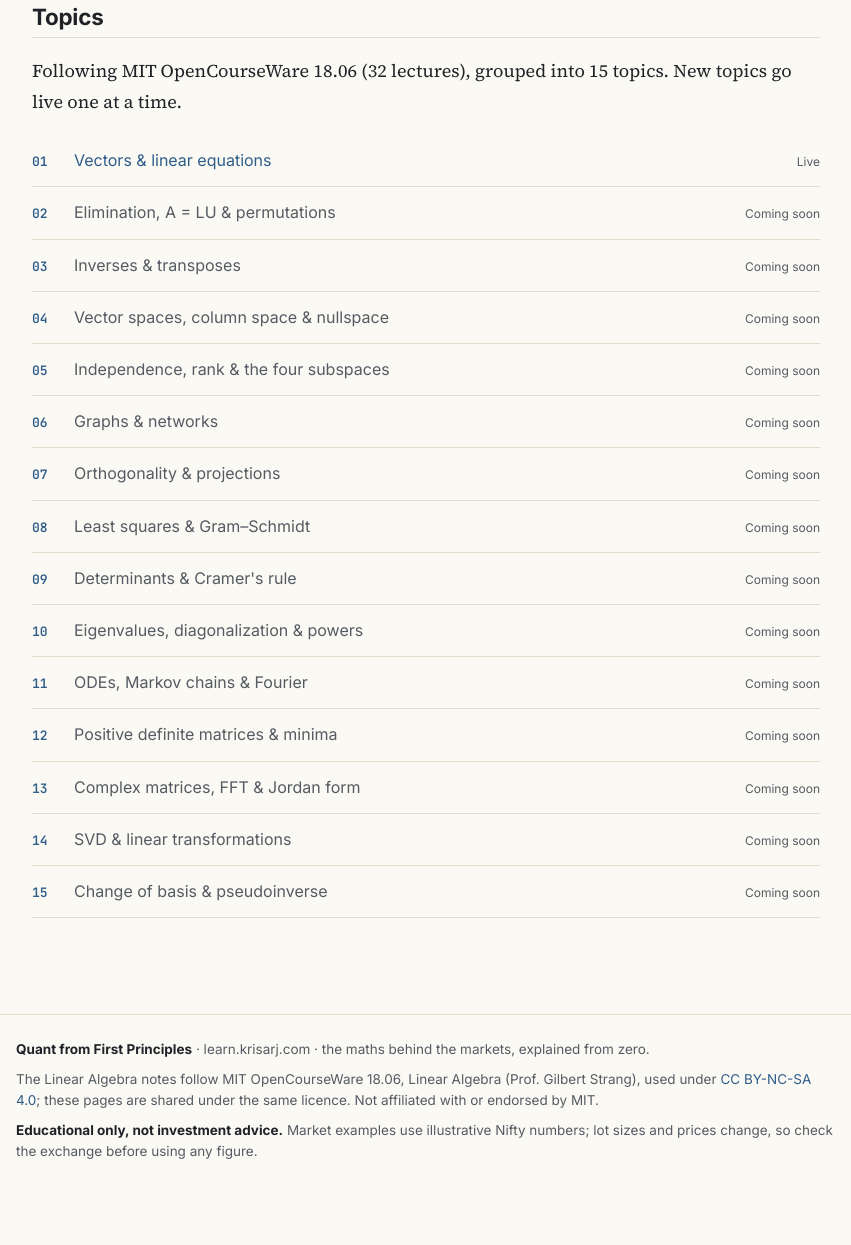
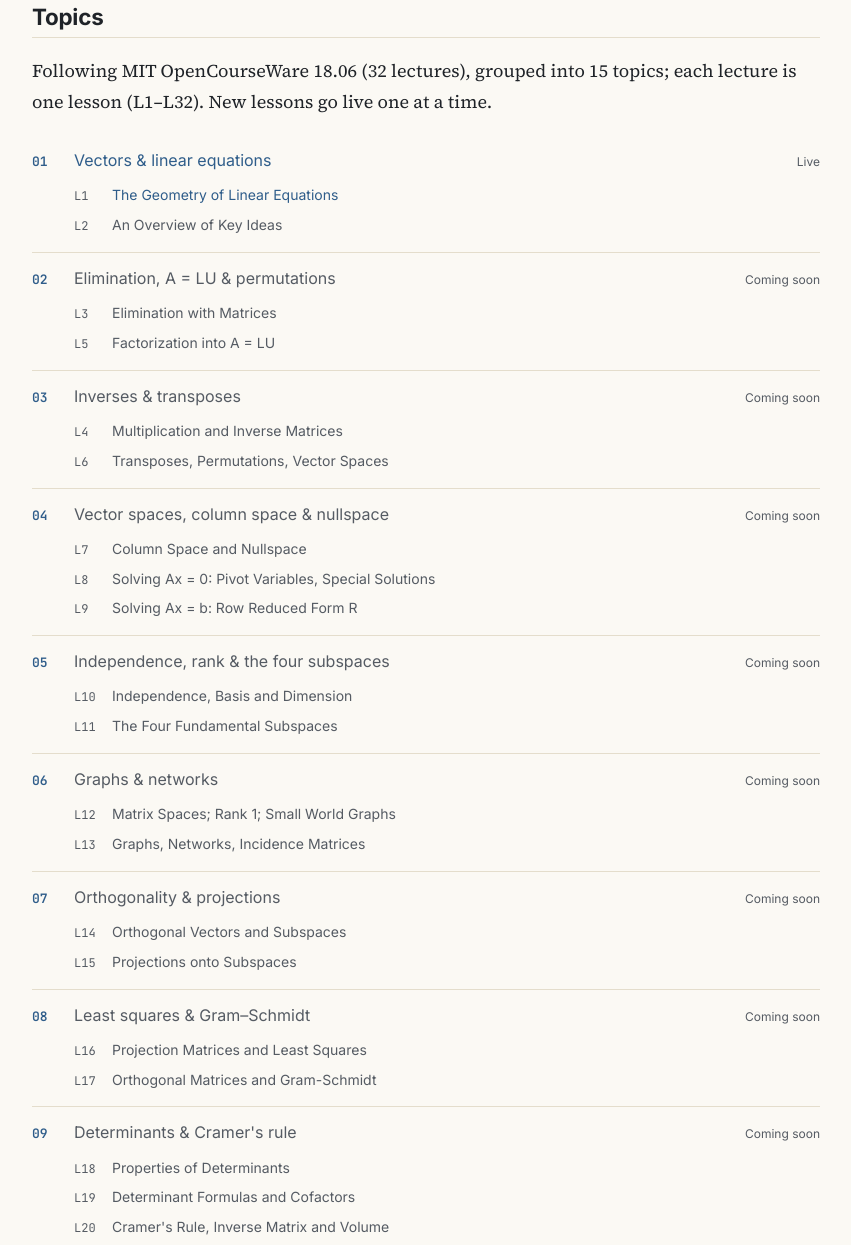
Before and after one commit to yeshwanth3430/krisarj-site, a plain HTML site: page public/linear-algebra/index.html in a window 1280 px wide. Shown: the part 267-1512 px from the top of the page, without its empty margins (214-1065 px from the left). Before the commit the page ends 1470 px from the top, so only its background shows below. Drawn offline with Linux system fonts and the light colour scheme.

Commit message:
Linear Algebra: list all 32 MIT 18.06 lectures as lessons under the 15 topics (titles only); L2 back as coming soon
Co-Authored-By: Claude Opus 5.5 <noreply@anthropic.com>

```diff
--- a/public/assets/notebook.css
+++ b/public/assets/notebook.css
@@ -159,6 +159,10 @@ details.proof[open] > summary { margin-bottom: 8px; }
 .toc li .t { flex: 1; }
 .toc li .s { font-size: 12px; color: var(--ink-soft); white-space: nowrap; }
 .toc li.todo .t { color: var(--ink-soft); }
+.toc .lessons { list-style: none; padding: 0; margin: 6px 0 0; }
+.toc .lessons li { display: flex; gap: 10px; padding: 3px 0; border: 0; font-size: 14px; color: var(--ink-soft); }
+.toc .lessons li:not(.todo) { color: var(--ink); }
+.toc .lessons .ln { font: 500 12px/1.6 var(--mono); color: var(--ink-soft); min-width: 28px; }
 .empty { color: var(--ink-soft); font: italic 16px/1.6 var(--serif); padding: 16px 0; }
 
 /* prev / next at the bottom of note pages */
--- a/public/linear-algebra/index.html
+++ b/public/linear-algebra/index.html
@@ -8,7 +8,7 @@
 <link rel="icon" href="../assets/favicon.svg" type="image/svg+xml">
 <link rel="preconnect" href="https://fonts.googleapis.com">
 <link href="https://fonts.googleapis.com/css2?family=Inter:wght@400;500;600;700&family=JetBrains+Mono:wght@400;600;700&family=Source+Serif+4:ital,wght@0,400;0,600;1,400&display=swap" rel="stylesheet">
-<link rel="stylesheet" href="../assets/notebook.css?v=3">
+<link rel="stylesheet" href="../assets/notebook.css?v=4">
 <link rel="stylesheet" href="../assets/site.css?v=5">
 <script src="../assets/notebook.js?v=2"></script>
 </head>
@@ -22,23 +22,38 @@
   <h1>Linear Algebra</h1>
   <p class="subtitle">Vectors, matrices, elimination, vector spaces, orthogonality, determinants, eigenvalues, SVD — the language of portfolios and factor models.</p>
   <h2>Topics</h2>
-  <p>Following MIT OpenCourseWare 18.06 (32 lectures), grouped into 15 topics. New topics go live one at a time.</p>
+  <p>Following MIT OpenCourseWare 18.06 (32 lectures), grouped into 15 topics; each lecture is one lesson (L1–L32). New lessons go live one at a time.</p>
   <ol class="toc">
-    <li><span class="n">01</span><span class="t"><a href="topic-01.html">Vectors &amp; linear equations</a></span><span class="s">Live</span></li>
-    <li class="todo"><span class="n">02</span><span class="t">Elimination, A = LU &amp; permutations</span><span class="s">Coming soon</span></li>
-    <li class="todo"><span class="n">03</span><span class="t">Inverses &amp; transposes</span><span class="s">Coming soon</span></li>
-    <li class="todo"><span class="n">04</span><span class="t">Vector spaces, column space &amp; nullspace</span><span class="s">Coming soon</span></li>
-    <li class="todo"><span class="n">05</span><span class="t">Independence, rank &amp; the four subspaces</span><span class="s">Coming soon</span></li>
-    <li class="todo"><span class="n">06</span><span class="t">Graphs &amp; networks</span><span class="s">Coming soon</span></li>
-    <li class="todo"><span class="n">07</span><span class="t">Orthogonality &amp; projections</span><span class="s">Coming soon</span></li>
-    <li class="todo"><span class="n">08</span><span class="t">Least squares &amp; Gram–Schmidt</span><span class="s">Coming soon</span></li>
-    <li class="todo"><span class="n">09</span><span class="t">Determinants &amp; Cramer's rule</span><span class="s">Coming soon</span></li>
-    <li class="todo"><span class="n">10</span><span class="t">Eigenvalues, diagonalization &amp; powers</span><span class="s">Coming soon</span></li>
-    <li class="todo"><span class="n">11</span><span class="t">ODEs, Markov chains &amp; Fourier</span><span class="s">Coming soon</span></li>
-    <li class="todo"><span class="n">12</span><span class="t">Positive definite matrices &amp; minima</span><span class="s">Coming soon</span></li>
-    <li class="todo"><span class="n">13</span><span class="t">Complex matrices, FFT &amp; Jordan form</span><span class="s">Coming soon</span></li>
-    <li class="todo"><span class="n">14</span><span class="t">SVD &amp; linear transformations</span><span class="s">Coming soon</span></li>
-    <li class="todo"><span class="n">15</span><span class="t">Change of basis &amp; pseudoinverse</span><span class="s">Coming soon</span></li>
+    <li><span class="n">01</span><span class="t"><a href="topic-01.html">Vectors &amp; linear equations</a>
+      <ol class="lessons"><li><span class="ln">L1</span><a href="01_geometry-of-linear-equations.html">The Geometry of Linear Equations</a></li><li class="todo"><span class="ln">L2</span>An Overview of Key Ideas</li></ol></span><span class="s">Live</span></li>
+    <li class="todo"><span class="n">02</span><span class="t">Elimination, A = LU &amp; permutations
+      <ol class="lessons"><li class="todo"><span class="ln">L3</span>Elimination with Matrices</li><li class="todo"><span class="ln">L5</span>Factorization into A = LU</li></ol></span><span class="s">Coming soon</span></li>
+    <li class="todo"><span class="n">03</span><span class="t">Inverses &amp; transposes
+      <ol class="lessons"><li class="todo"><span class="ln">L4</span>Multiplication and Inverse Matrices</li><li class="todo"><span class="ln">L6</span>Transposes, Permutations, Vector Spaces</li></ol></span><span class="s">Coming soon</span></li>
+    <li class="todo"><span class="n">04</span><span class="t">Vector spaces, column space &amp; nullspace
+      <ol class="lessons"><li class="todo"><span class="ln">L7</span>Column Space and Nullspace</li><li class="todo"><span class="ln">L8</span>Solving Ax = 0: Pivot Variables, Special Solutions</li><li class="todo"><span class="ln">L9</span>Solving Ax = b: Row Reduced Form R</li></ol></span><span class="s">Coming soon</span></li>
+    <li class="todo"><span class="n">05</span><span class="t">Independence, rank &amp; the four subspaces
+      <ol class="lessons"><li class="todo"><span class="ln">L10</span>Independence, Basis and Dimension</li><li class="todo"><span class="ln">L11</span>The Four Fundamental Subspaces</li></ol></span><span class="s">Coming soon</span></li>
+    <li class="todo"><span class="n">06</span><span class="t">Graphs &amp; networks
+      <ol class="lessons"><li class="todo"><span class="ln">L12</span>Matrix Spaces; Rank 1; Small World Graphs</li><li class="todo"><span class="ln">L13</span>Graphs, Networks, Incidence Matrices</li></ol></span><span class="s">Coming soon</span></li>
+    <li class="todo"><span class="n">07</span><span class="t">Orthogonality &amp; projections
+      <ol class="lessons"><li class="todo"><span class="ln">L14</span>Orthogonal Vectors and Subspaces</li><li class="todo"><span class="ln">L15</span>Projections onto Subspaces</li></ol></span><span class="s">Coming soon</span></li>
+    <li class="todo"><span class="n">08</span><span class="t">Least squares &amp; Gram–Schmidt
+      <ol class="lessons"><li class="todo"><span class="ln">L16</span>Projection Matrices and Least Squares</li><li class="todo"><span class="ln">L17</span>Orthogonal Matrices and Gram-Schmidt</li></ol></span><span class="s">Coming soon</span></li>
+    <li class="todo"><span class="n">09</span><span class="t">Determinants &amp; Cramer's rule
+      <ol class="lessons"><li class="todo"><span class="ln">L18</span>Properties of Determinants</li><li class="todo"><span class="ln">L19</span>Determinant Formulas and Cofactors</li><li class="todo"><span class="ln">L20</span>Cramer's Rule, Inverse Matrix and Volume</li></ol></span><span class="s">Coming soon</span></li>
+    <li class="todo"><span class="n">10</span><span class="t">Eigenvalues, diagonalization &amp; powers
+      <ol class="lessons"><li class="todo"><span class="ln">L21</span>Eigenvalues and Eigenvectors</li><li class="todo"><span class="ln">L22</span>Diagonalization and Powers of A</li></ol></span><span class="s">Coming soon</span></li>
+    <li class="todo"><span class="n">11</span><span class="t">ODEs, Markov chains &amp; Fourier
+      <ol class="lessons"><li class="todo"><span class="ln">L23</span>Differential Equations and exp(At)</li><li class="todo"><span class="ln">L24</span>Markov Matrices; Fourier Series</li></ol></span><span class="s">Coming soon</span></li>
+    <li class="todo"><span class="n">12</span><span class="t">Positive definite matrices &amp; minima
+      <ol class="lessons"><li class="todo"><span class="ln">L25</span>Symmetric Matrices and Positive Definiteness</li><li class="todo"><span class="ln">L27</span>Positive Definite Matrices and Minima</li></ol></span><span class="s">Coming soon</span></li>
+    <li class="todo"><span class="n">13</span><span class="t">Complex matrices, FFT &amp; Jordan form
+      <ol class="lessons"><li class="todo"><span class="ln">L26</span>Complex Matrices; Fast Fourier Transform (FFT)</li><li class="todo"><span class="ln">L28</span>Similar Matrices and Jordan Form</li></ol></span><span class="s">Coming soon</span></li>
+    <li class="todo"><span class="n">14</span><span class="t">SVD &amp; linear transformations
+      <ol class="lessons"><li class="todo"><span class="ln">L29</span>Singular Value Decomposition</li><li class="todo"><span class="ln">L30</span>Linear Transformations and their Matrices</li></ol></span><span class="s">Coming soon</span></li>
+    <li class="todo"><span class="n">15</span><span class="t">Change of basis &amp; pseudoinverse
+      <ol class="lessons"><li class="todo"><span class="ln">L31</span>Change of Basis; Image Compression</li><li class="todo"><span class="ln">L32</span>Left and Right Inverses; Pseudoinverse</li></ol></span><span class="s">Coming soon</span></li>
   </ol>
 </main>
 <footer class="site-foot"><div class="in">
```
Also changed, not shown: public/index.html (+1 -1 lines), public/linear-algebra/01_geometry-of-linear-equations.html (+1 -1 lines), public/linear-algebra/topic-01.html (+2 -1 lines), public/tracker.html (+1 -1 lines).
